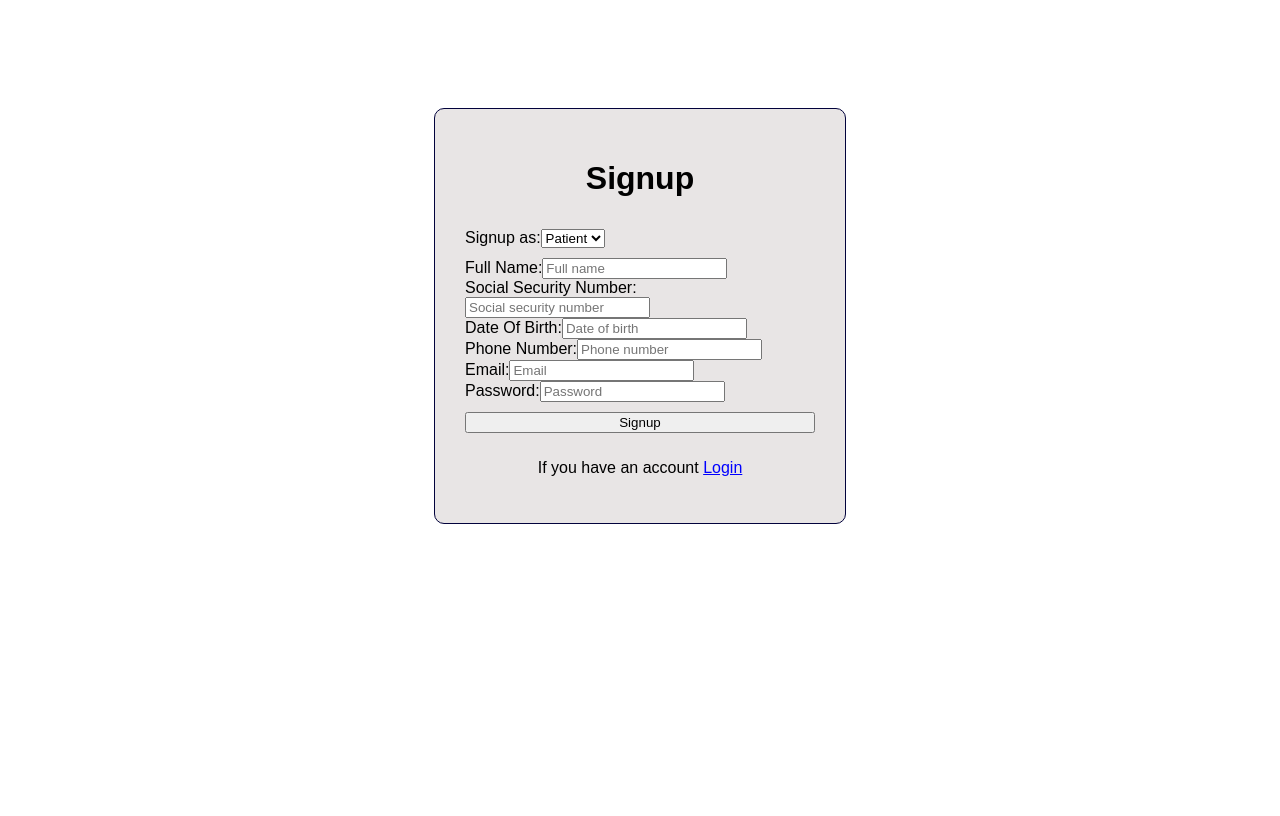
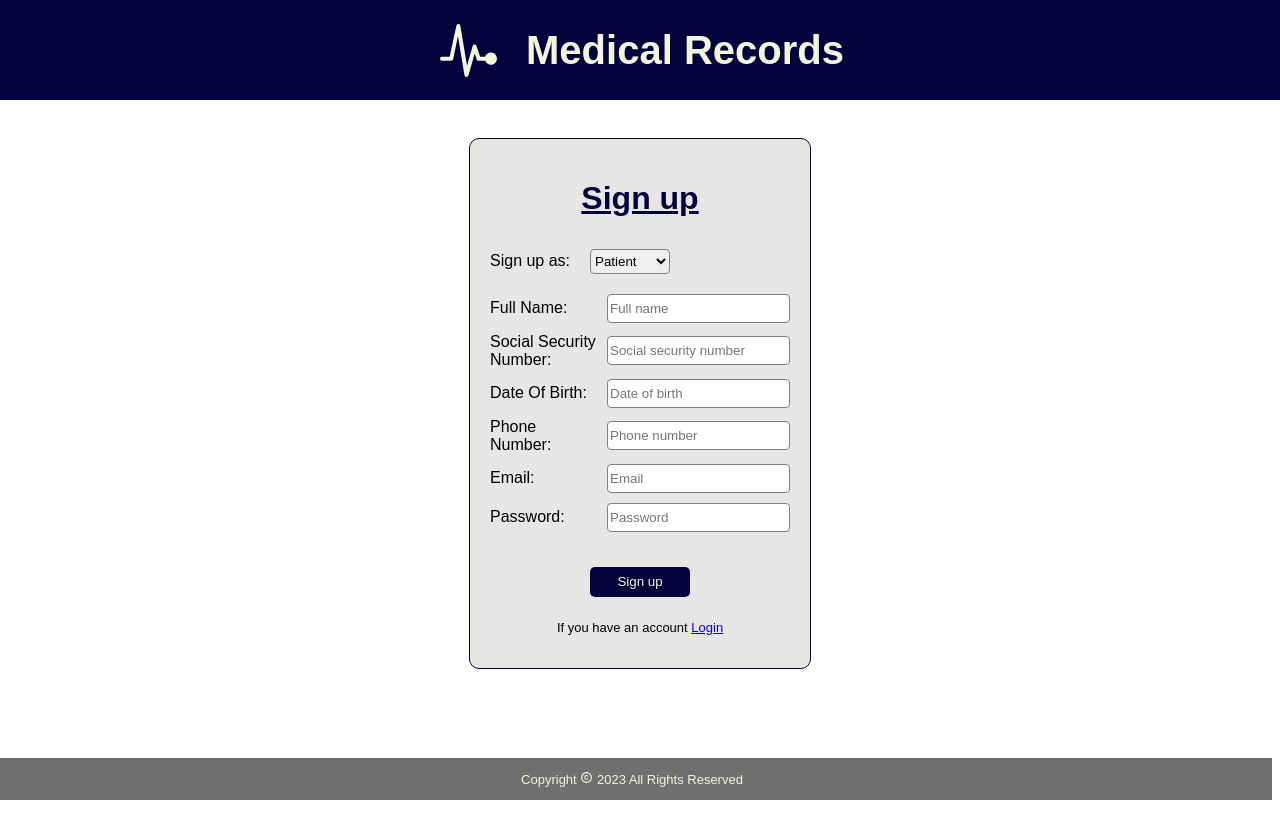
Before and after one commit to sofia-iliana/medical-records, a React (Create React App) app in the folder medical-records/: page /signup in a window 1280 px wide. Built offline with nearby package versions, Linux system fonts and the light colour scheme.

Commit message:
css for login signup

```diff
--- a/medical-records/src/App.css
+++ b/medical-records/src/App.css
@@ -1,10 +1,14 @@
 body {
   font-family: Arial, Helvetica, sans-serif;
+  min-height: 100vh;
 }
 
 a {
   text-decoration: underline;
   color: blue;
+}
+a:hover {
+  cursor: pointer;
 }
 
 h1,
@@ -14,18 +18,20 @@ p {
 
 .login {
   color: rgb(2, 2, 60);
+  text-decoration: underline;
 }
 
 .mainContainer {
   display: grid;
-  grid-template-rows: auto auto;
+  grid-template-rows: auto auto auto;
 }
 
-/*login*/
+/*login and Sign up*/
 .container {
   display: grid;
   align-items: center;
   justify-content: center;
+  grid-template-rows: auto auto auto;
 }
 
 .formContainer {
@@ -35,10 +41,10 @@ p {
   grid-gap: 10px;
   background-color: rgb(232, 229, 229);
   border-radius: 10px;
-  padding: 30px;
+  padding: 20px;
   border: 1px solid rgb(2, 2, 60);
-  margin-top: 100px;
-  max-width: 350px;
+  margin-top: 130px;
+  width: 300px;
 }
 
 .btn {
@@ -52,9 +58,16 @@ p {
   color: beige;
   margin-top: 15px;
 }
+
+.btn:hover {
+  transform: scale(1.15);
+  box-shadow: 1px 2px #888888;
+}
+
 .inputs {
   display: flex;
   justify-content: space-between;
+  align-items: center;
   margin-bottom: 10px;
 }
 .roleSelect {
@@ -72,6 +85,7 @@ p {
 
 .inputField {
   border-radius: 4px;
+  margin-left: 10px;
   height: 25px;
   border: 1px solid gray;
 }
@@ -87,4 +101,31 @@ p {
   background-color: rgb(2, 2, 60);
   color: beige;
   min-width: 100vw;
+  display: flex;
+  justify-content: center;
+  align-items: center;
+  height: 100px;
 }
+
+.pulseIcon {
+  font-size: 65px;
+  margin-right: 25px;
+}
+
+.title {
+  font-size: 40px;
+}
+
+.textLink {
+  font-size: small;
+}
+
+.footer {
+  justify-self: end;
+  position: fixed;
+  color: beige;
+  bottom: 0;
+  background-color: #706f6f;
+  width: 100vw;
+  font-size: small;
+}
--- a/medical-records/src/Components/Login.js
+++ b/medical-records/src/Components/Login.js
@@ -1,6 +1,7 @@
 import { useNavigate } from "react-router-dom";
 import { useState } from "react";
-
+import { IoIosPulse } from "react-icons/io";
+import { MdCopyright } from "react-icons/md";
 import axios from "axios";
 
 function Login() {
@@ -49,7 +50,8 @@ function Login() {
   return (
     <div className="container">
       <div className="header">
-        <h1>Medical Records</h1>
+        <IoIosPulse className="pulseIcon"></IoIosPulse>
+        <h1 className="title">Medical Records</h1>
       </div>
 
       <div className="formContainer">
@@ -100,7 +102,7 @@ function Login() {
         >
           Login
         </button>
-        <p>
+        <p className="textLink">
           If you don't have an account{" "}
           <a
             onClick={() => {
@@ -112,6 +114,11 @@ function Login() {
           </a>
         </p>
       </div>
+      <div className="footer">
+        <p>
+          Copyright <MdCopyright></MdCopyright> 2023 All Rights Reserved
+        </p>
+      </div>
     </div>
   );
 }
--- a/medical-records/src/Components/Signup.js
+++ b/medical-records/src/Components/Signup.js
@@ -1,5 +1,7 @@
 import { useNavigate } from "react-router-dom";
 import { useState } from "react";
+import { IoIosPulse } from "react-icons/io";
+import { MdCopyright } from "react-icons/md";
 import axios from "axios";
 
 function Signup() {
@@ -69,11 +71,16 @@ function Signup() {
 
   return (
     <div className="container">
+      <div className="header">
+        <IoIosPulse className="pulseIcon"></IoIosPulse>
+        <h1 className="title">Medical Records</h1>
+      </div>
       <div className="formContainer">
-        <h1>Signup</h1>
-        <div>
-          <label htmlFor="role">Signup as:</label>
+        <h1 className="login">Sign up</h1>
+        <div className="roleContainer">
+          <label htmlFor="role">Sign up as:</label>
           <select
+            className="roleSelect"
             name="role"
             id="role"
             onChange={(e) => {
@@ -87,9 +94,10 @@ function Signup() {
 
         {role === "doctor" ? (
           <div>
-            <div>
+            <div className="inputs">
               <label htmlFor="fullName">Full Name:</label>
               <input
+                className="inputField"
                 id="fullName"
                 placeholder="Full name"
                 onChange={(e) => {
@@ -97,9 +105,10 @@ function Signup() {
                 }}
               ></input>
             </div>
-            <div>
+            <div className="inputs">
               <label htmlFor="specialty">Specialty:</label>
               <input
+                className="inputField"
                 id="specialty"
                 placeholder="Specialty"
                 onChange={(e) => {
@@ -107,9 +116,10 @@ function Signup() {
                 }}
               ></input>
             </div>
-            <div>
+            <div className="inputs">
               <label htmlFor="email">Email:</label>
               <input
+                className="inputField"
                 id="email"
                 placeholder="Email"
                 onChange={(e) => {
@@ -117,9 +127,10 @@ function Signup() {
                 }}
               ></input>
             </div>
-            <div>
+            <div className="inputs">
               <label htmlFor="password">Password:</label>
               <input
+                className="inputField"
                 id="password"
                 placeholder="Password"
                 onChange={(e) => {
@@ -130,9 +141,10 @@ function Signup() {
           </div>
         ) : (
           <div>
-            <div>
+            <div className="inputs">
               <label htmlFor="fullName">Full Name:</label>
               <input
+                className="inputField"
                 id="fullName"
                 placeholder="Full name"
                 onChange={(e) => {
@@ -140,9 +152,10 @@ function Signup() {
                 }}
               ></input>
             </div>
-            <div>
+            <div className="inputs">
               <label htmlFor="socialSecNum">Social Security Number:</label>
               <input
+                className="inputField"
                 id="socialSecNum"
                 placeholder="Social security number"
                 onChange={(e) => {
@@ -150,9 +163,10 @@ function Signup() {
                 }}
               ></input>
             </div>
-            <div>
+            <div className="inputs">
               <label htmlFor="dateOfBirth">Date Of Birth:</label>
               <input
+                className="inputField"
                 id="dateOfBirth"
                 placeholder="Date of birth"
                 onChange={(e) => {
@@ -160,9 +174,10 @@ function Signup() {
                 }}
               ></input>
             </div>
-            <div>
+            <div className="inputs">
               <label htmlFor="phone">Phone Number:</label>
               <input
+                className="inputField"
                 id="phone"
                 placeholder="Phone number"
                 onChange={(e) => {
@@ -170,9 +185,10 @@ function Signup() {
                 }}
               ></input>
             </div>
-            <div>
+            <div className="inputs">
               <label htmlFor="email">Email:</label>
               <input
+                className="inputField"
                 id="email"
                 placeholder="Email"
                 onChange={(e) => {
@@ -180,9 +196,10 @@ function Signup() {
                 }}
               ></input>
             </div>
-            <div>
+            <div className="inputs">
               <label htmlFor="password">Password:</label>
               <input
+                className="inputField"
                 id="password"
                 placeholder="Password"
                 onChange={(e) => {
@@ -193,13 +210,14 @@ function Signup() {
           </div>
         )}
         <button
+          className="btn"
           onClick={() => {
             signup();
           }}
         >
-          Signup
+          Sign up
         </button>
-        <p>
+        <p className="textLink">
           If you have an account{" "}
           <a
             onClick={() => {
@@ -211,6 +229,11 @@ function Signup() {
           </a>
         </p>
       </div>
+      <div className="footer">
+        <p>
+          Copyright <MdCopyright></MdCopyright> 2023 All Rights Reserved
+        </p>
+      </div>
     </div>
   );
 }
```
